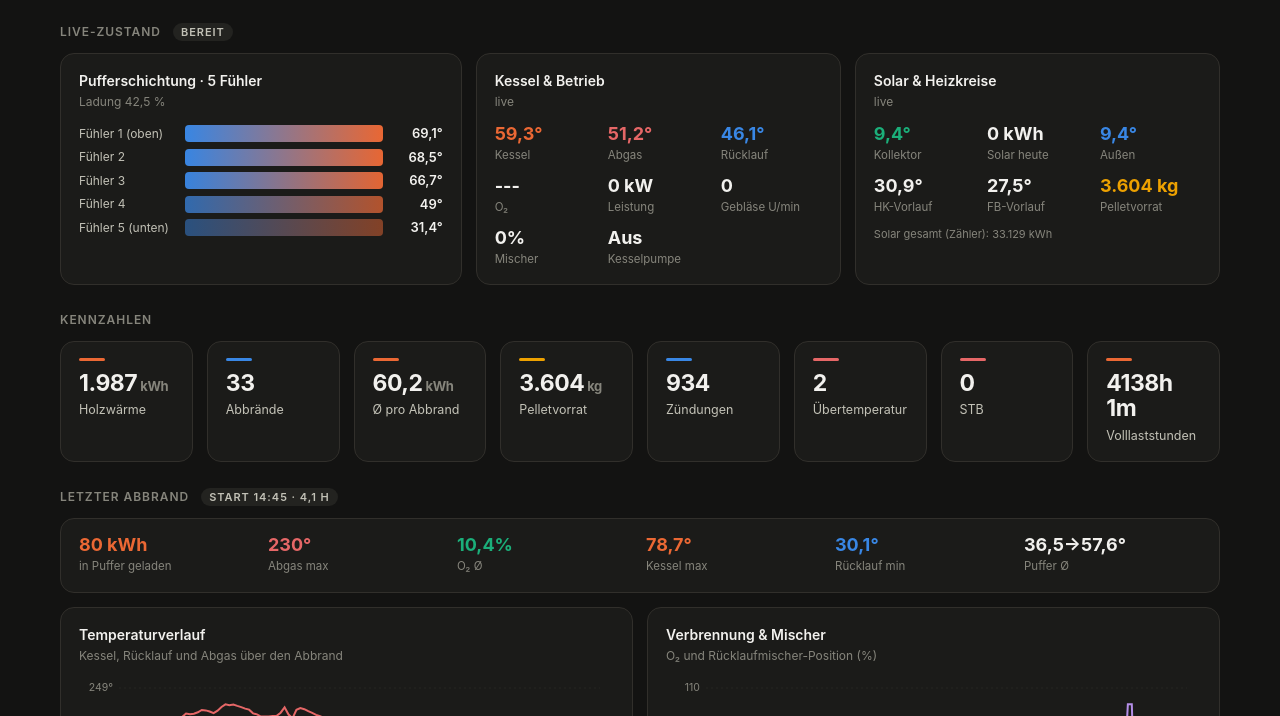
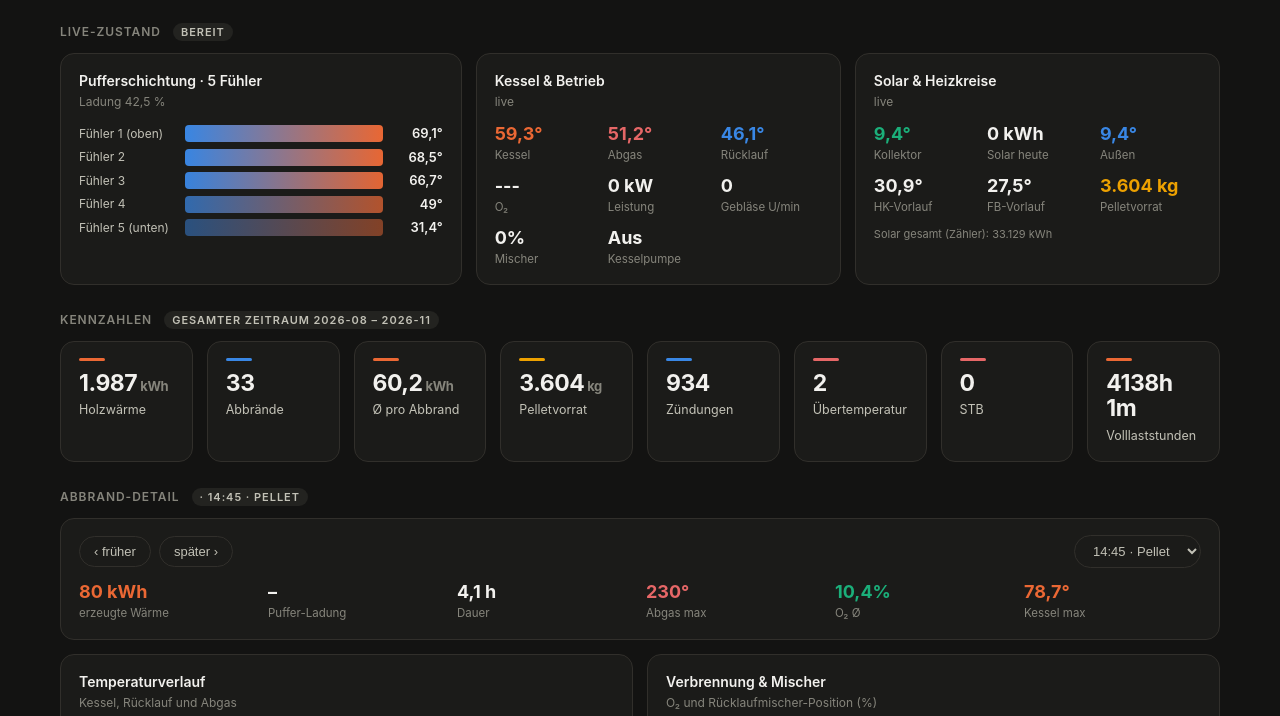
Before and after one commit to mknxb/heizung, a plain HTML site: page index.html in a window 1280 px wide. Shown: the part 84-800 px from the top of the page. Drawn offline with Linux system fonts and the light colour scheme.

Commit message:
Dashboard v6: Abbrand-Auswahl, Datum+Ladung, Hinweise, Zeitraum-Label

```diff
--- a/index.html
+++ b/index.html
@@ -54,7 +54,8 @@ const tt=document.getElementById('tt');
 const de=n=>(n==null||n===''?'–':(typeof n==='number'?(Math.abs(n)>=100?Math.round(n).toLocaleString('de-DE'):n.toLocaleString('de-DE',{maximumFractionDigits:1})):n));
 function showTT(e,h){tt.innerHTML=h;tt.style.opacity=1;let x=e.clientX+14,y=e.clientY+14;if(x+tt.offsetWidth>innerWidth)x=e.clientX-tt.offsetWidth-14;if(y+tt.offsetHeight>innerHeight)y=e.clientY-tt.offsetHeight-14;tt.style.left=x+'px';tt.style.top=y+'px';}
 function hideTT(){tt.style.opacity=0;}
-let D=null,gran='tag',metric='aktiv_h';
+let D=null,gran='tag',metric='aktiv_h',burnIdx=null;
+const LVL={alarm:['--rot','⚠'],warn:['--pellet','!'],info:['--blau','i']};
 
 function axis(el,H,m,lo,hi,fmt){let g='';for(let i=0;i<=4;i++){const v=lo+(hi-lo)*i/4,y=m.t+(H-m.t-m.b)*(1-(v-lo)/(hi-lo||1));g+=`<line class="gridline" x1="${m.l}" x2="W" y1="${y}" y2="${y}"/><text class="lbl" x="${m.l-6}" y="${y+3}" text-anchor="end">${fmt?fmt(v):Math.round(v)}</text>`;}return g;}
 
@@ -113,14 +114,21 @@ function hbars(rows,unit){const mx=Math.max(...rows.map(r=>r.v||0),1);return row
 
 function render(){
  if(!D)return;
- const L=D.live,C=D.counters,K=D.kpi||{},lb=D.last_burn;
+ const L=D.live,C=D.counters,K=D.kpi||{};
+ const BD=D.burns_detail||(D.last_burn?[D.last_burn]:[]);
+ if(burnIdx==null||burnIdx>=BD.length)burnIdx=BD.length-1;
+ const cb=BD[burnIdx]||null;
+ const spanTxt=(D.span.start||'').slice(0,7)+' – '+(D.span.end||'').slice(0,7);
  document.getElementById('period').innerHTML=`<span class="dot"></span>Stand ${L.ts||D.generated} · Daten ${D.span.start} – ${D.span.end}`;
+ const HW=D.hinweise||[];
  const sens=['Fühler 1 (oben)','Fühler 2','Fühler 3','Fühler 4','Fühler 5 (unten)'];
  const tp=L.puffer||[],vv=tp.filter(x=>x!=null),mx=Math.max(...vv,70),mn=20;
  const strat=sens.map((n,i)=>{const t=tp[i];if(t==null)return'';const w=Math.max((t-mn)/(mx-mn)*100,4);
    return `<div class="layer"><span class="ln">${n}</span><div class="lbar" style="width:${w}%;background:linear-gradient(90deg,var(--ruecklauf),var(--kessel));opacity:${0.35+0.65*(t-mn)/(mx-mn)}"></div><span class="lt">${de(t)}°</span></div>`;}).join('');
  const brennt=(L.geblaese||0)>500;
- let html=`
+ let html='';
+ if(HW.length){html+=`<section><div class="sec-h">Hinweise</div><div class="grid" style="gap:10px">${HW.map(h=>{const lv=LVL[h.level]||LVL.info;return `<div class="card" style="border-left:3px solid var(${lv[0]});padding:12px 16px;display:flex;gap:11px;align-items:center"><span style="color:var(${lv[0]});font-weight:700;font-size:16px">${lv[1]}</span><span style="font-size:13.5px;color:var(--t2)">${h.text}</span></div>`;}).join('')}</div></section>`;}
+ html+=`
  <section><div class="sec-h">Live-Zustand ${brennt?'<span class="badge" style="color:var(--kessel)">Kessel brennt</span>':'<span class="badge">Bereit</span>'}</div>
   <div class="grid g3">
    <div class="card"><div class="ct">Pufferschichtung · 5 Fühler</div><div class="cs">Ladung ${de(L.puffer_ladung)} %</div><div class="strat">${strat||'<div class=src>–</div>'}</div></div>
@@ -131,28 +139,34 @@ function render(){
      <div class="src">Solar gesamt (Zähler): ${de(L.solar_total)} kWh</div></div>
   </div></section>
 
- <section><div class="sec-h">Kennzahlen</div><div class="grid kpis">
+ <section><div class="sec-h">Kennzahlen <span class="badge">gesamter Zeitraum ${spanTxt}</span></div><div class="grid kpis">
    ${[['Holzwärme',de(K.wood_kwh),'kWh','--kessel'],['Abbrände',de(K.burns),'','--blau'],['Ø pro Abbrand',de(K.avg_burn),'kWh','--kessel'],['Pelletvorrat',de(L.lager_vorrat),'kg','--pellet'],['Zündungen',de(C.zuendungen),'','--blau'],['Übertemperatur',de(C.uebertemp),'','--rot'],['STB',de(C.stb),'','--rot'],['Volllaststunden',de(C.volllaststd),'','--kessel']].map(k=>`<div class="card kpi"><div class="accent" style="background:var(${k[3]})"></div><div class="v">${k[1]}<small>${k[2]}</small></div><div class="l">${k[0]}</div></div>`).join('')}
  </div></section>`;
 
- if(lb){html+=`
- <section><div class="sec-h">Letzter Abbrand <span class="badge">Start ${lb.start} · ${de(lb.dauer_h)} h</span></div>
-  <div class="card" style="margin-bottom:14px">${tiles([
-    {v:de(lb.energie_kwh)+' kWh',l:'in Puffer geladen',c:'--kessel'},
-    {v:de(lb.abgas_max)+'°',l:'Abgas max',c:'--abgas'},
-    {v:de(lb.o2_mean)+'%',l:'O₂ Ø',c:'--o2'},
-    {v:de(lb.kessel_max)+'°',l:'Kessel max',c:'--kessel'},
-    {v:de(lb.ruecklauf_min)+'°',l:'Rücklauf min',c:'--ruecklauf'},
-    {v:de(lb.puffer_vor)+'→'+de(lb.puffer_nach)+'°',l:'Puffer Ø'}])}</div>
+ if(cb){const opts=BD.map((b,i)=>`<option value="${i}"${i==burnIdx?' selected':''}>${(b.date||'').slice(5)} ${b.start} · ${b.art||''}</option>`).reverse().join('');
+  html+=`
+ <section><div class="sec-h">Abbrand-Detail <span class="badge">${(cb.date||'').split('-').reverse().join('.')} · ${cb.start} · ${cb.art||''}</span></div>
+  <div class="card" style="margin-bottom:14px">
+   <div class="row2" style="margin-bottom:14px;justify-content:space-between">
+     <div style="display:flex;gap:8px;align-items:center"><button class="toggle" id="burnPrev">‹ früher</button><button class="toggle" id="burnNext">später ›</button></div>
+     <select id="burnSel" class="toggle" style="cursor:pointer">${opts}</select>
+   </div>
+   ${tiles([
+    {v:de(cb.energie_kwh)+' kWh',l:'erzeugte Wärme',c:'--kessel'},
+    {v:(cb.ladung_vor!=null?de(cb.ladung_vor)+'→'+de(cb.ladung_nach)+'%':'–'),l:'Puffer-Ladung'},
+    {v:de(cb.dauer_h)+' h',l:'Dauer'},
+    {v:de(cb.abgas_max)+'°',l:'Abgas max',c:'--abgas'},
+    {v:de(cb.o2_mean)+'%',l:'O₂ Ø',c:'--o2'},
+    {v:de(cb.kessel_max)+'°',l:'Kessel max',c:cb.kessel_max>88?'--rot':'--kessel'}])}</div>
   <div class="grid g2">
-   <div class="card"><div class="ct">Temperaturverlauf</div><div class="cs">Kessel, Rücklauf und Abgas über den Abbrand</div><div id="lbTemp"></div><div id="lbTempLeg"></div></div>
+   <div class="card"><div class="ct">Temperaturverlauf</div><div class="cs">Kessel, Rücklauf und Abgas</div><div id="lbTemp"></div><div id="lbTempLeg"></div></div>
    <div class="card"><div class="ct">Verbrennung &amp; Mischer</div><div class="cs">O₂ und Rücklaufmischer-Position (%)</div><div id="lbO2"></div><div id="lbO2Leg"></div></div>
   </div></section>`;}
 
  if(D.burns_recent&&D.burns_recent.length){html+=`
  <section><div class="sec-h">Abbrand-Historie</div><div class="card" style="overflow-x:auto">
-   <table><thead><tr><th>Start</th><th>Art</th><th>Dauer h</th><th>Energie kWh</th><th>Abgas max °</th><th>O₂ Ø %</th><th>Kessel max °</th><th>Puffer Ø</th></tr></thead><tbody>
-   ${D.burns_recent.slice().reverse().map(b=>`<tr><td>${b.start}</td><td>${b.art||'–'}</td><td>${de(b.dauer_h)}</td><td class="hl">${de(b.energie_kwh)}</td><td>${de(b.abgas_max)}</td><td>${de(b.o2_mean)}</td><td${b.kessel_max>88?' style="color:var(--rot);font-weight:600"':''}>${de(b.kessel_max)}</td><td>${de(b.puffer_vor)}→${de(b.puffer_nach)}</td></tr>`).join('')}
+   <table><thead><tr><th>Datum</th><th>Start</th><th>Art</th><th>Dauer h</th><th>Energie kWh</th><th>Ladung %</th><th>Abgas max °</th><th>O₂ Ø %</th><th>Kessel max °</th></tr></thead><tbody>
+   ${D.burns_recent.slice().reverse().map(b=>`<tr><td>${b.date?b.date.split('-').reverse().join('.').slice(0,6):'–'}</td><td>${b.start}</td><td>${b.art||'–'}</td><td>${de(b.dauer_h)}</td><td class="hl">${de(b.energie_kwh)}</td><td>${b.ladung_vor!=null?de(b.ladung_vor)+'→'+de(b.ladung_nach):'–'}</td><td>${de(b.abgas_max)}</td><td>${de(b.o2_mean)}</td><td${b.kessel_max>88?' style="color:var(--rot);font-weight:600"':''}>${de(b.kessel_max)}</td></tr>`).join('')}
    </tbody></table>
    <div class="src">Steigt „Abgas max" über die Abbrände bei ähnlicher Last, setzt der Wärmetauscher zu – Reinigung prüfen.</div></div></section>`;}
 
@@ -218,9 +232,12 @@ function render(){
  </div></section>`;
  document.getElementById('app').innerHTML=html;
 
- if(lb){const leg1=multiLine(document.getElementById('lbTemp'),lb.series,[{key:'kessel',name:'Kessel',color:'--kessel'},{key:'ruecklauf',name:'Rücklauf',color:'--ruecklauf'},{key:'abgas',name:'Abgas',color:'--abgas'}],{fmt:v=>Math.round(v)+'°',unit:'°',xkey:'t'});document.getElementById('lbTempLeg').innerHTML=leg1||'';
-   const hasM=lb.series.some(r=>r.mischer!=null);const lines2=[{key:'o2',name:'O₂ %',color:'--o2'}];if(hasM)lines2.push({key:'mischer',name:'Mischer %',color:'--mischer'});
-   const leg2=multiLine(document.getElementById('lbO2'),lb.series,lines2,{fmt:v=>Math.round(v),unit:'%',xkey:'t'});document.getElementById('lbO2Leg').innerHTML=(leg2||'')+(hasM?'':'<div class="src">Mischerposition erscheint ab dem nächsten Abbrand mit Live-Logger.</div>');}
+ if(cb){const leg1=multiLine(document.getElementById('lbTemp'),cb.series,[{key:'kessel',name:'Kessel',color:'--kessel'},{key:'ruecklauf',name:'Rücklauf',color:'--ruecklauf'},{key:'abgas',name:'Abgas',color:'--abgas'}],{fmt:v=>Math.round(v)+'°',unit:'°',xkey:'t'});document.getElementById('lbTempLeg').innerHTML=leg1||'';
+   const hasM=cb.series.some(r=>r.mischer!=null);const lines2=[{key:'o2',name:'O₂ %',color:'--o2'}];if(hasM)lines2.push({key:'mischer',name:'Mischer %',color:'--mischer'});
+   const leg2=multiLine(document.getElementById('lbO2'),cb.series,lines2,{fmt:v=>Math.round(v),unit:'%',xkey:'t'});document.getElementById('lbO2Leg').innerHTML=(leg2||'')+(hasM?'':'<div class="src">Mischerposition erscheint ab dem nächsten Abbrand mit Live-Logger.</div>');
+   const sel=document.getElementById('burnSel');if(sel)sel.onchange=()=>{burnIdx=+sel.value;render();};
+   const pv=document.getElementById('burnPrev');if(pv)pv.onclick=()=>{if(burnIdx>0){burnIdx--;render();}};
+   const nx=document.getElementById('burnNext');if(nx)nx.onclick=()=>{if(burnIdx<BD.length-1){burnIdx++;render();}};}
 
  if(pb){const l1=multiLine(document.getElementById('pbTemp'),pb.series,[{key:'kessel',name:'Pelletkessel',color:'--kessel'},{key:'ruecklauf',name:'Rücklauf',color:'--ruecklauf'},{key:'abgas',name:'Abgas',color:'--abgas'}],{fmt:v=>Math.round(v)+'°',unit:'°',xkey:'t'});document.getElementById('pbTempLeg').innerHTML=l1||'';
    const l2=multiLine(document.getElementById('pbStk'),pb.series,[{key:'einschub',name:'Einschub',color:'--pellet'},{key:'luftschieber',name:'Luftschieber',color:'--o2'}],{fmt:v=>Math.round(v),unit:'%',xkey:'t'});document.getElementById('pbStkLeg').innerHTML=l2||'';}
```
